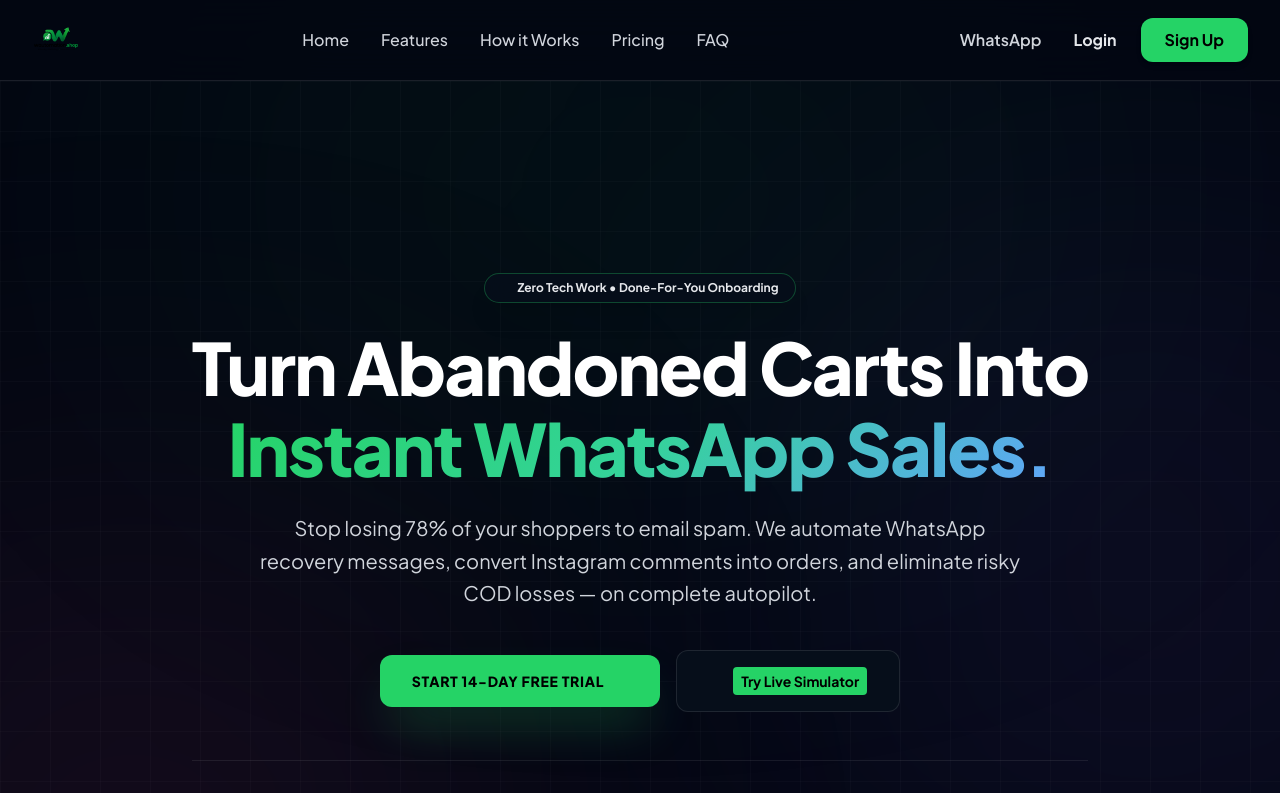
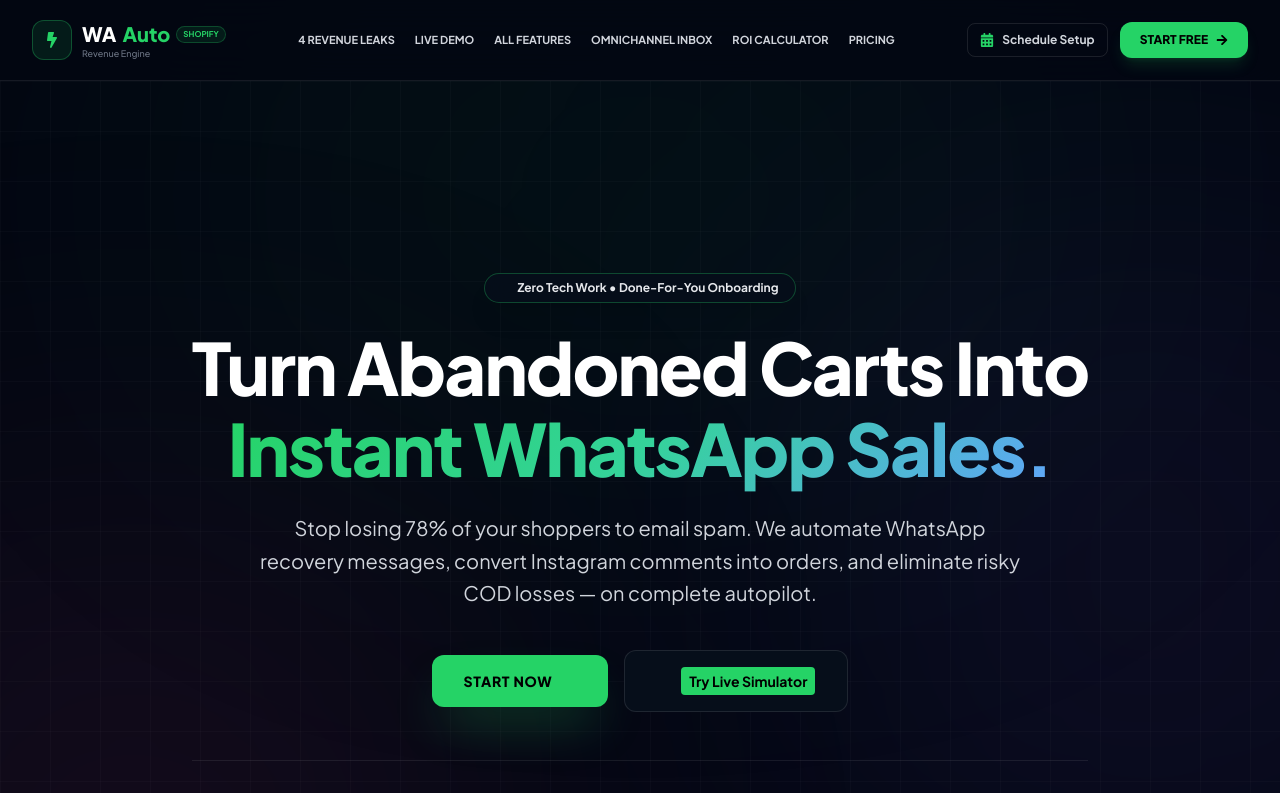
Before and after one commit to Sachin9548/wa-automation, a Next.js app in the folder whatsappsaas/: page / in a window 1280 px wide. Shown: the top 793 px of the page. Built offline with nearby package versions, Linux system fonts and the light colour scheme.

Commit message:
navbar and footer is updated

```diff
--- a/whatsappsaas/src/app/page.tsx
+++ b/whatsappsaas/src/app/page.tsx
@@ -108,7 +108,7 @@ export default function Homepage() {
                 href={SIGNUP_URL}
                 className="w-full sm:w-auto px-6 sm:px-8 py-3.5 sm:py-4 rounded-xl font-black text-xs sm:text-sm uppercase tracking-wider bg-brand-wa text-black shadow-2xl shadow-brand-wa/30 hover:bg-emerald-400 transition-all flex items-center justify-center gap-2 text-center"
               >
-                <span>Start 14-Day Free Trial</span>
+                <span>Start Now</span>
                 <i data-lucide="zap" className="w-4 h-4 fill-black"></i>
               </a>
               <a
--- a/whatsappsaas/src/components/Footer.tsx
+++ b/whatsappsaas/src/components/Footer.tsx
@@ -1,8 +1,7 @@
 "use client";
 
 import Link from "next/link";
-import Image from "next/image";
-import { FaWhatsapp } from "react-icons/fa";
+import { FaBolt, FaWhatsapp } from "react-icons/fa";
 import { usePathname } from "next/navigation";
 
 const WHATSAPP_URL = "https://wa.me/919421095835";
@@ -10,7 +9,6 @@ const WHATSAPP_URL = "https://wa.me/919421095835";
 const Footer = () => {
   const pathname = usePathname();
 
-  // Agar user in pages par hai, toh Navbar return mat karo (Hide kardo)
   if (
     pathname.includes("/dashboard") ||
     pathname.includes("/admin") ||
@@ -21,99 +19,34 @@ const Footer = () => {
 
 
   return (
-    <footer className="bg-app-950 text-gray-300 py-12 lg:py-16 border-t border-white/10">
-      <div className="max-w-7xl mx-auto px-4 sm:px-6 lg:px-8">
-        {/* Top Section: Grid Layout for better responsiveness */}
-        <div className="grid grid-cols-1 md:grid-cols-12 gap-12 lg:gap-8">
-          {/* Column 1: Branding & Tagline (Takes wider space) */}
-          <div className="md:col-span-12 lg:col-span-6">
-            <Link href="/" className="flex items-center space-x-2 mb-6">
-              <Image
-                src="/wa-logo.png"
-                alt="WA-Automations"
-                width={280}
-                height={84}
-                className="h-14 w-auto"
-              />
+    <footer className="border-t border-white/[0.08] bg-app-950 py-7 text-gray-400 sm:py-9">
+      <div className="mx-auto max-w-7xl px-4 sm:px-6 lg:px-8">
+        <div className="flex flex-col items-center justify-between gap-5 text-center sm:flex-row sm:text-left">
+          <Link href="/" className="flex items-center gap-2.5 text-white">
+            <span className="flex h-7 w-7 items-center justify-center rounded-lg bg-brand-wa text-black">
+              <FaBolt aria-hidden="true" className="h-3.5 w-3.5" />
+            </span>
+            <span className="text-sm font-bold">WA-Auto Suite</span>
+            <span className="hidden text-xs text-gray-500 sm:inline">Built for Indian Shopify Stores</span>
           </Link>
 
-            <p className="text-gray-400 text-base max-w-md leading-relaxed mb-8">
-              Send bulk WhatsApp marketing messages and transactional
-              notifications to your customers using WhatsApp Cloud API. Recover
-              carts effortlessly.
-            </p>
-
-            <div>
+          <nav aria-label="Footer navigation" className="flex flex-wrap items-center justify-center gap-x-5 gap-y-2 text-xs sm:gap-6">
+            <Link href="/#pricing" className="transition hover:text-brand-wa">Pricing</Link>
+            <Link href="/privacy-policy" className="transition hover:text-brand-wa">Privacy Policy</Link>
+            <Link href="/login" className="transition hover:text-brand-wa">Login</Link>
             <a
               href={WHATSAPP_URL}
               target="_blank"
               rel="noreferrer"
-                className="inline-flex items-center gap-2 text-brand-wa hover:text-emerald-300 transition"
+              className="inline-flex items-center gap-1.5 text-brand-wa transition hover:text-emerald-300"
             >
-                <FaWhatsapp size={20} />
-                <span>Chat with our team</span>
+              <FaWhatsapp aria-hidden="true" className="h-3.5 w-3.5" /> Contact
             </a>
-            </div>
+          </nav>
         </div>
 
-          {/* Column 2: Main Menu */}
-          <div className="md:col-span-6 lg:col-span-3">
-            <h4 className="text-xl font-bold text-white mb-6">Main Menu</h4>
-            <ul className="space-y-4">
-              {[
-                { label: "Home", href: "/" },
-                { label: "Features", href: "/#deep-features" },
-                { label: "How it Works", href: "/#how-it-works" },
-                { label: "Pricing", href: "/#pricing" },
-                { label: "FAQ", href: "/#faq" },
-              ].map((item) => (
-                <li key={item.label}>
-                  <Link
-                    href={item.href}
-                    className="hover:text-white hover:translate-x-1 inline-block transition-all duration-300"
-                  >
-                    {item.label}
-                  </Link>
-                </li>
-              ))}
-            </ul>
-          </div>
-
-          {/* Column 3: Policies */}
-          <div className="md:col-span-6 lg:col-span-3">
-            <h4 className="text-xl font-bold text-white mb-6">Our Policies</h4>
-            <ul className="space-y-4">
-              <li>
-                <Link
-                  href="/privacy-policy"
-                  className="hover:text-white hover:translate-x-1 inline-block transition-all duration-300"
-                >
-                  Privacy Policy
-                </Link>
-              </li>
-              <li>
-                <a
-                  href={WHATSAPP_URL}
-                  target="_blank"
-                  rel="noreferrer"
-                  className="hover:text-white hover:translate-x-1 inline-block transition-all duration-300"
-                >
-                  Contact Support
-                </a>
-              </li>
-            </ul>
-          </div>
-        </div>
-
-        {/* Bottom Section: Copyright */}
-        <div className="mt-16 pt-8 border-t border-white/10 flex flex-col md:flex-row justify-between items-center">
-          <p className="text-gray-500 text-sm mb-4 md:mb-0">
-            &copy; {new Date().getFullYear()} WA-Automations. All rights
-            reserved.
-          </p>
-          <div className="text-gray-500 text-sm">
-            Designed for E-commerce Growth 🚀
-          </div>
+        <div className="mt-6 border-t border-white/[0.08] pt-5 text-center text-[11px] text-gray-500 sm:text-left">
+          &copy; {new Date().getFullYear()} WA-Auto. All rights reserved.
         </div>
       </div>
     </footer>
--- a/whatsappsaas/src/components/Navbar.tsx
+++ b/whatsappsaas/src/components/Navbar.tsx
@@ -1,12 +1,27 @@
 "use client";
 import Link from "next/link";
-import Image from "next/image";
 import { useState } from "react";
-import { FaBars, FaTimes } from "react-icons/fa";
+import {
+  FaArrowRight,
+  FaBars,
+  FaBolt,
+  FaCalendarAlt,
+  FaChevronRight,
+  FaTimes,
+  FaWhatsapp,
+} from "react-icons/fa";
 import { usePathname, useRouter } from "next/navigation";
 
 const SIGNUP_URL = "https://www.wautomation.shop/signup";
 const WHATSAPP_URL = "https://wa.me/919421095835";
+const navigationItems = [
+  { label: "4 Revenue Leaks", href: "#leaks" },
+  { label: "Live Demo", href: "#simulator" },
+  { label: "All Features", href: "#deep-features" },
+  { label: "Omnichannel Inbox", href: "#inbox" },
+  { label: "ROI Calculator", href: "#calculator" },
+  { label: "Pricing", href: "#pricing" },
+];
 
 const Navbar = () => {
   const pathname = usePathname();
@@ -21,183 +36,117 @@ const Navbar = () => {
     return null;
   }
 
-  // Handler to scroll smoothly to the target section based on the anchor's href
-  const handleSmoothScroll = (e: React.MouseEvent<HTMLAnchorElement>) => {
+  const handleSectionClick = (e: React.MouseEvent<HTMLAnchorElement>) => {
     e.preventDefault();
-    const targetId = e.currentTarget.getAttribute("href");
-    if (targetId === "#") {
+    const target = e.currentTarget.getAttribute("href");
+    if (!target) return;
+
     if (pathname !== "/") {
-        router.push("/");
+      router.push(`/${target}`);
     } else {
-        window.scrollTo({ top: 0, behavior: "smooth" });
+      document.querySelector(target)?.scrollIntoView({ behavior: "smooth" });
     }
-    } else if (targetId) {
-      if (pathname !== "/") {
-        router.push(`/${targetId}`);
-      } else {
-        const element = document.querySelector(targetId);
-        if (element) {
-          element.scrollIntoView({ behavior: "smooth" });
-        }
-      }
-    }
-    setIsMenuOpen(false); // Close mobile menu after clicking
+    setIsMenuOpen(false);
   };
 
+  const sectionLinks = (mobile = false) =>
+    navigationItems.map((item) => (
+      <a
+        key={item.href}
+        href={item.href}
+        onClick={handleSectionClick}
+        className={
+          mobile
+            ? "flex items-center justify-between rounded-lg px-3 py-3 text-sm font-semibold text-gray-300 transition hover:bg-white/5 hover:text-brand-wa"
+            : "whitespace-nowrap text-[11px] font-bold uppercase text-gray-300 transition hover:text-brand-wa"
+        }
+      >
+        {item.label}
+        {mobile && <FaChevronRight aria-hidden="true" className="h-3 w-3 text-gray-500" />}
+      </a>
+    ));
+
   return (
-    // Sticky aur Glassmorphism (blur) effect lagaya hai taaki scroll karne par achha dikhe
-    <nav className="sticky top-0 z-50 bg-app-950/90 backdrop-blur-xl border-b border-white/10 text-white">
-      <div className="max-w-7xl mx-auto px-4 sm:px-6 lg:px-8">
-        <div className="flex justify-between items-center h-20">
-          {/* Left Side: Logo */}
-          <div className="flex-shrink-0 flex items-center">
-            <Link href="/" className="flex items-center gap-2" onClick={() => setIsMenuOpen(false)}>
-              <Image
-                src="/wa-logo.png"
-                alt="WA-Automations"
-                width={240}
-                height={72}
-                className="h-12 w-auto"
-              />
+    <header className="sticky top-0 z-50 border-b border-white/[0.08] bg-app-950/90 text-white backdrop-blur-xl">
+      <div className="mx-auto flex h-16 max-w-7xl items-center justify-between gap-4 px-4 sm:h-20 sm:px-6 lg:px-8">
+        <Link href="/" className="group flex shrink-0 items-center gap-2.5" onClick={() => setIsMenuOpen(false)}>
+          <span className="flex h-9 w-9 items-center justify-center rounded-xl border border-brand-wa/30 bg-brand-wa/10 text-brand-wa transition group-hover:bg-brand-wa group-hover:text-black sm:h-10 sm:w-10">
+            <FaBolt aria-hidden="true" className="h-4 w-4" />
+          </span>
+          <span className="flex flex-col leading-tight">
+            <span className="flex items-center gap-1.5 text-lg font-black sm:text-xl">
+              WA<span className="text-brand-wa">Auto</span>
+              <span className="rounded-full border border-brand-wa/25 bg-brand-wa/10 px-1.5 py-0.5 text-[8px] font-bold text-brand-wa">SHOPIFY</span>
+            </span>
+            <span className="text-[9px] font-medium text-gray-500">Revenue Engine</span>
+          </span>
+        </Link>
+
+        <nav aria-label="Main navigation" className="hidden items-center gap-5 xl:flex">
+          {sectionLinks()}
+        </nav>
+
+        <div className="hidden shrink-0 items-center gap-3 lg:flex">
+          <a
+            href="#pricing"
+            onClick={handleSectionClick}
+            className="hidden items-center gap-2 rounded-lg border border-white/10 px-3 py-2 text-xs font-bold text-gray-300 transition hover:border-brand-wa/30 hover:text-white xl:inline-flex"
+          >
+            <FaCalendarAlt aria-hidden="true" className="h-3.5 w-3.5 text-brand-wa" />
+            Schedule Setup
+          </a>
+          <Link
+            href={SIGNUP_URL}
+            className="inline-flex items-center gap-2 rounded-xl bg-brand-wa px-4 py-2.5 text-xs font-black uppercase text-black shadow-lg shadow-brand-wa/15 transition hover:bg-emerald-400 sm:px-5"
+          >
+            Start Free <FaArrowRight aria-hidden="true" className="h-3 w-3" />
           </Link>
         </div>
 
-          {/* Center: Desktop Menu */}
-          <div className="hidden md:flex space-x-8">
-            <a
-              href="#"
-              onClick={handleSmoothScroll}
-              className="text-gray-300 hover:text-brand-wa font-medium transition"
+        <button
+          type="button"
+          className="rounded-lg border border-white/10 p-2 text-gray-200 transition hover:border-brand-wa/40 hover:text-brand-wa lg:hidden"
+          onClick={() => setIsMenuOpen((open) => !open)}
+          aria-label={isMenuOpen ? "Close navigation menu" : "Open navigation menu"}
+          aria-expanded={isMenuOpen}
+          aria-controls="mobile-navigation"
         >
-              Home
-            </a>
-            <a
-              href="#deep-features"
-              onClick={handleSmoothScroll}
-              className="text-gray-300 hover:text-brand-wa font-medium transition"
-            >
-              Features
-            </a>
-            <a
-              href="#how-it-works"
-              onClick={handleSmoothScroll}
-              className="text-gray-300 hover:text-brand-wa font-medium transition"
-            >
-              How it Works
-            </a>
-            <a
-              href="#faq"
-              onClick={handleSmoothScroll}
-              className="text-gray-300 hover:text-brand-wa font-medium transition"
-            >
-              Pricing
-            </a>
-            <a
-              href="#pricing"
-              onClick={handleSmoothScroll}
-              className="text-gray-300 hover:text-brand-wa font-medium transition"
-            >
-              FAQ
-            </a>
+          {isMenuOpen ? <FaTimes aria-hidden="true" className="h-5 w-5" /> : <FaBars aria-hidden="true" className="h-5 w-5" />}
+        </button>
       </div>
 
-          {/* Right Side: Desktop Login/Signup Buttons (Wrapped in a div) */}
-          <div className="hidden md:flex items-center space-x-4">
-            <a
-              href={WHATSAPP_URL}
-              target="_blank"
-              rel="noreferrer"
-              className="text-gray-300 font-semibold hover:text-brand-wa transition px-2"
-            >
-              WhatsApp
-            </a>
-            <Link
-              href="/login"
-              className="text-gray-200 font-bold hover:text-brand-wa transition px-2"
-            >
-              Login
-            </Link>
-            <Link
-              href={SIGNUP_URL}
-              className="bg-brand-wa text-black font-bold rounded-xl px-6 py-2.5 hover:bg-emerald-400 shadow-md transition duration-300"
-            >
-              Sign Up
-            </Link>
-          </div>
-
-          {/* Mobile Menu Button (Hamburger) */}
-          <div className="md:hidden flex items-center">
-            <button
-              className="text-gray-200 hover:text-brand-wa focus:outline-none transition"
-              onClick={() => setIsMenuOpen(!isMenuOpen)}
-            >
-              {isMenuOpen ? <FaTimes size={28} /> : <FaBars size={28} />}
-            </button>
-          </div>
-        </div>
-      </div>
-
-      {/* Mobile Menu Dropdown */}
       {isMenuOpen && (
-        <div className="md:hidden bg-app-950 border-t border-white/10 shadow-xl absolute w-full left-0">
-          <div className="px-4 pt-2 pb-6 space-y-1 flex flex-col">
-            <a
-              href="#"
-              onClick={handleSmoothScroll}
-              className="block px-4 py-3 text-base font-medium text-gray-200 hover:text-brand-wa hover:bg-white/5 rounded-lg"
-            >
-              Home
-            </a>
-            <a
-              href="#deep-features"
-              onClick={handleSmoothScroll}
-              className="block px-4 py-3 text-base font-medium text-gray-200 hover:text-brand-wa hover:bg-white/5 rounded-lg"
-            >
-              Features
-            </a>
-            <a
-              href="#how-it-works"
-              onClick={handleSmoothScroll}
-              className="block px-4 py-3 text-base font-medium text-gray-200 hover:text-brand-wa hover:bg-white/5 rounded-lg"
-            >
-              How it Works
-            </a>
-            <a
-              href="#faq"
-              onClick={handleSmoothScroll}
-              className="block px-4 py-3 text-base font-medium text-gray-200 hover:text-brand-wa hover:bg-white/5 rounded-lg"
-            >
-              Pricing
-            </a>
-            <a
-              href="#pricing"
-              onClick={handleSmoothScroll}
-              className="block px-4 py-3 text-base font-medium text-gray-200 hover:text-brand-wa hover:bg-white/5 rounded-lg"
-            >
-              FAQ
-            </a>
-
-            {/* Mobile Login & Signup Buttons */}
-            <div className="mt-4 pt-4 border-t border-white/10 flex flex-col gap-3 px-2">
+        <div id="mobile-navigation" className="border-t border-white/10 bg-app-950 px-4 py-4 shadow-xl lg:hidden">
+          <nav aria-label="Mobile navigation" className="flex flex-col">
+            {sectionLinks(true)}
+          </nav>
+          <div className="mt-3 grid grid-cols-2 gap-2 border-t border-white/10 pt-4">
             <Link
               href="/login"
               onClick={() => setIsMenuOpen(false)}
-                className="w-full border border-white/15 text-gray-100 font-bold rounded-xl px-5 py-3 text-center hover:bg-white/5 transition"
+              className="rounded-xl border border-white/15 px-4 py-3 text-center text-sm font-bold text-gray-100 transition hover:bg-white/5"
             >
               Login
             </Link>
             <Link
               href={SIGNUP_URL}
               onClick={() => setIsMenuOpen(false)}
-                className="w-full bg-brand-wa text-black font-bold rounded-xl px-5 py-3 text-center hover:bg-emerald-400 shadow-md transition"
+              className="rounded-xl bg-brand-wa px-4 py-3 text-center text-sm font-black text-black transition hover:bg-emerald-400"
             >
               Sign Up
             </Link>
-            </div>
+            <a
+              href={WHATSAPP_URL}
+              target="_blank"
+              rel="noreferrer"
+              className="col-span-2 inline-flex items-center justify-center gap-2 rounded-xl border border-white/10 px-4 py-3 text-sm font-semibold text-gray-300 transition hover:border-brand-wa/30 hover:text-brand-wa"
+            >
+              <FaWhatsapp aria-hidden="true" className="h-4 w-4" /> Chat on WhatsApp
+            </a>
           </div>
         </div>
       )}
-    </nav>
+    </header>
   );
 };
 
```
Lines whose indentation alone changed are shown as unchanged.
